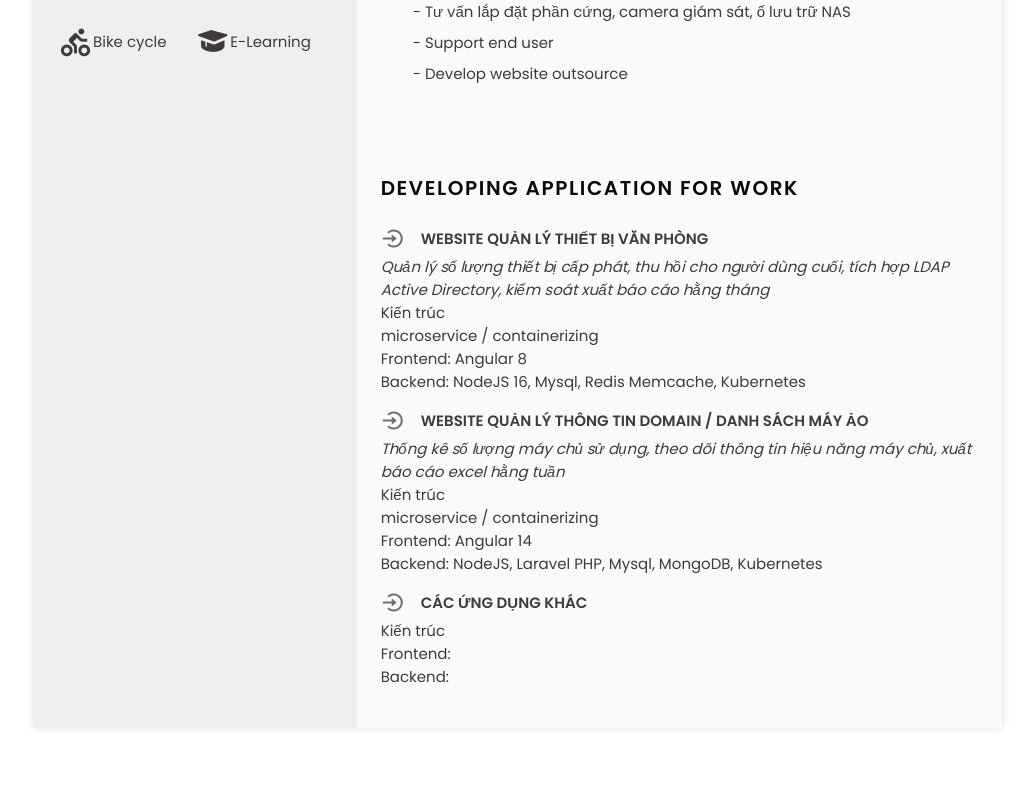
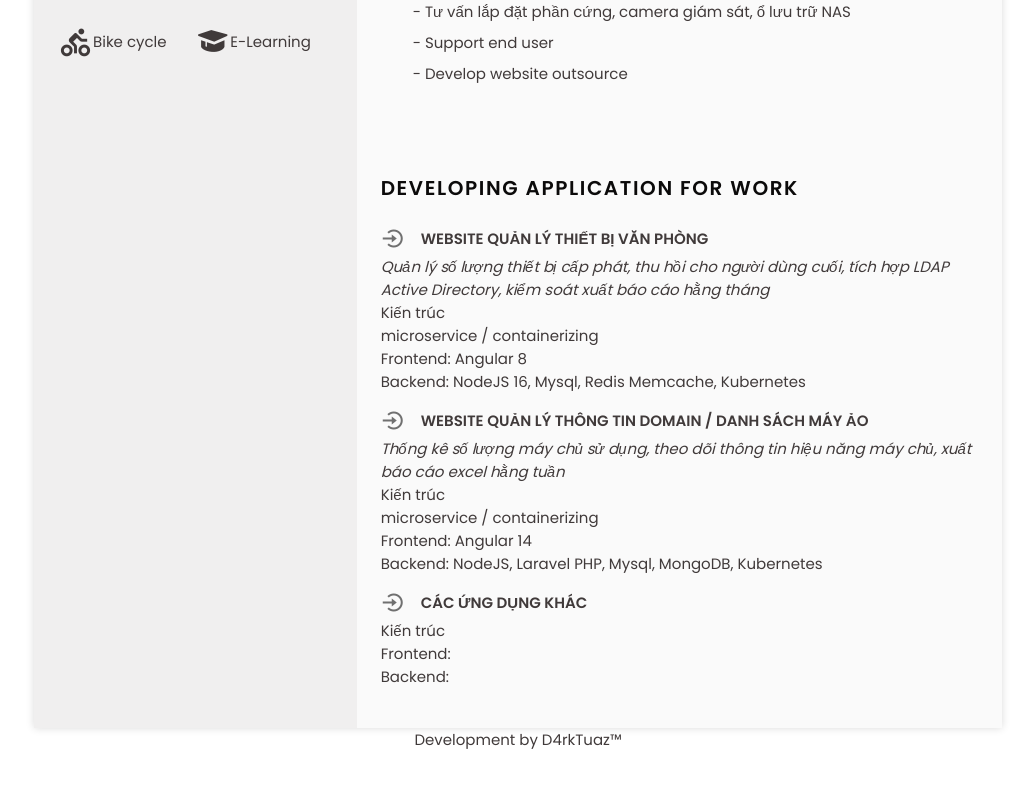
Before and after one commit to darktuan1993/BachDangTuan-CV, a React (Create React App) app: page / in a window 1280 px wide. Shown: the part 1800-2587 px from the top of the page, without its empty margins (122-1157 px from the left). Built offline with nearby package versions, Linux system fonts and the light colour scheme.

Commit message:
update CV

```diff
--- a/public/index.html
+++ b/public/index.html
@@ -26,11 +26,12 @@
       work correctly both with client-side routing and a non-root public URL.
       Learn how to configure a non-root public URL by running `npm run build`.
     -->
-    <title>React App</title>
+    <title>Bạch Đăng Tuấn CV</title>
 </head>
 <body>
 <noscript>You need to enable JavaScript to run this app.</noscript>
-<div id="root"></div>
+<div id="root">
+</div>
 <!--
   This HTML file is a template.
   If you open it directly in the browser, you will see an empty page.
--- a/src/components/Resume/Resume.js
+++ b/src/components/Resume/Resume.js
@@ -10,17 +10,20 @@ function Resume() {
     document.body.classList.add("resumeCV-bg");
 
 
-
     return (
         <div>
-      <NavbarRS />
+            <NavbarRS/>
             <main className="l-mainRS bd-containerRS">
                 <div className="resume" id="area-cv">
-          <ResumeLeft />
-          <ResumeRight />
+                    <ResumeLeft/>
+                    <ResumeRight/>
+                </div>
+                <div style={{textAlign: "center"}}>
+                    <a>Development by D4rkTuaz™</a>
+
                 </div>
             </main>
-      <ScrollTopRS />
+            <ScrollTopRS/>
         </div>
     );
 }
```
Lines whose indentation alone changed are shown as unchanged.
